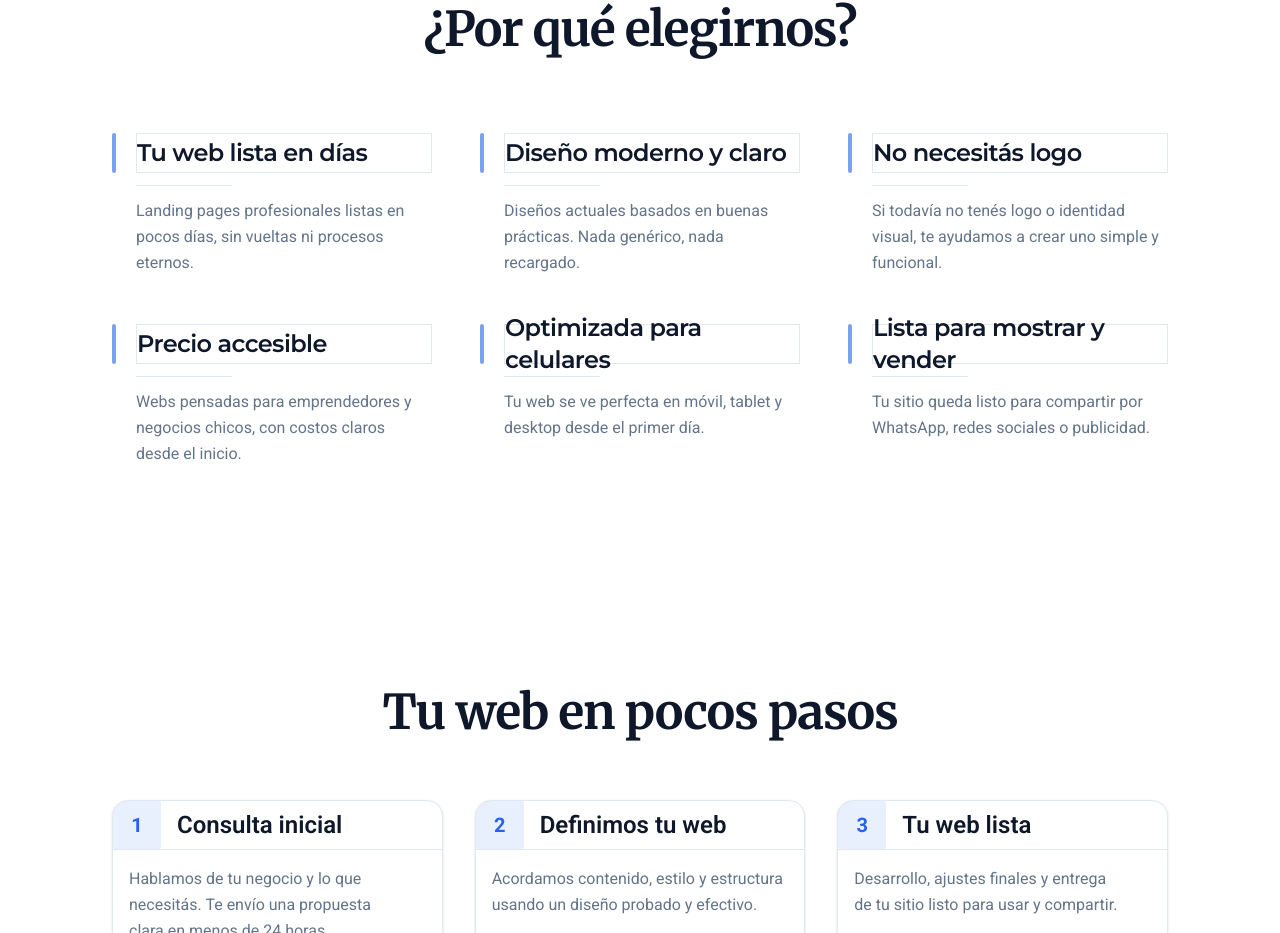
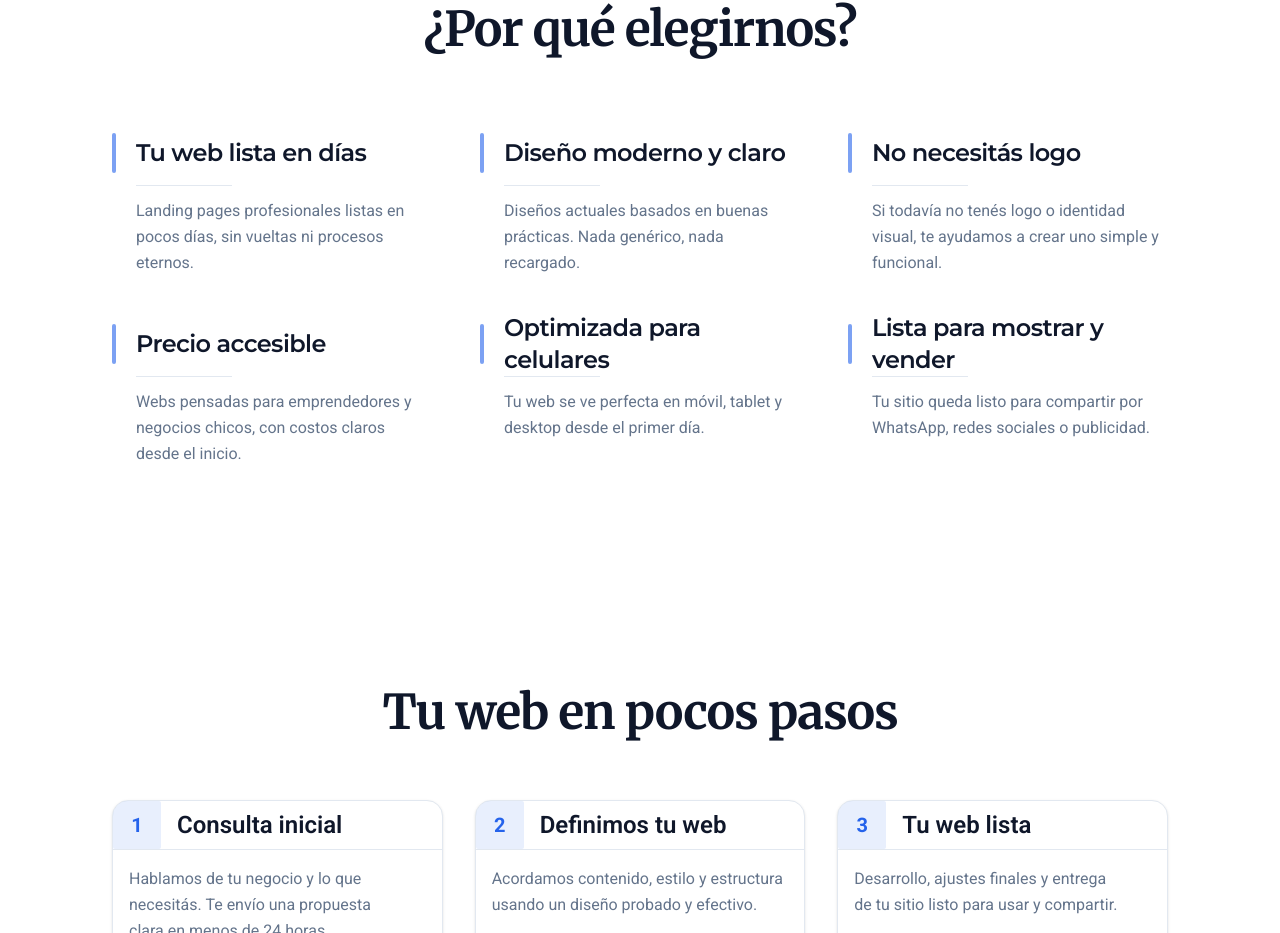
Before and after one commit to GCDAEG/tuwebhoy, a Next.js app: page / in a window 1280 px wide. Shown: the part 936-1869 px from the top of the page. Built offline with nearby package versions, Linux system fonts and the light colour scheme.

Commit message:
Borders removed

```diff
--- a/app/(landing)/sections/FeatureSection.tsx
+++ b/app/(landing)/sections/FeatureSection.tsx
@@ -77,7 +77,7 @@ const FeatureSection = () => {
               {/* Detalle visual */}
               <div className="absolute left-0 top-0 h-10 w-1 rounded-full bg-primary/60" />
 
-              <div className="h-10 border flex items-center">
+              <div className="h-10 flex items-center">
                 <h3
                   className={`
           text-2xl font-semibold
```
